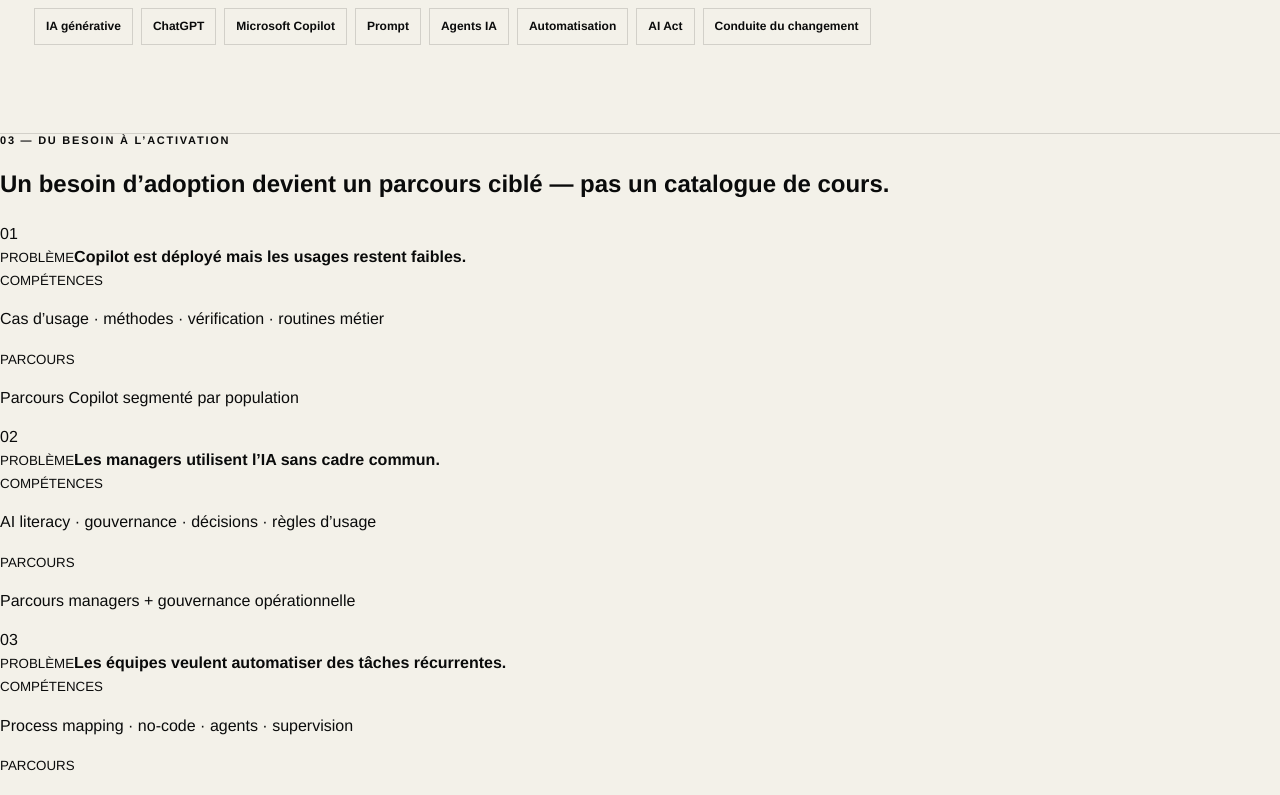
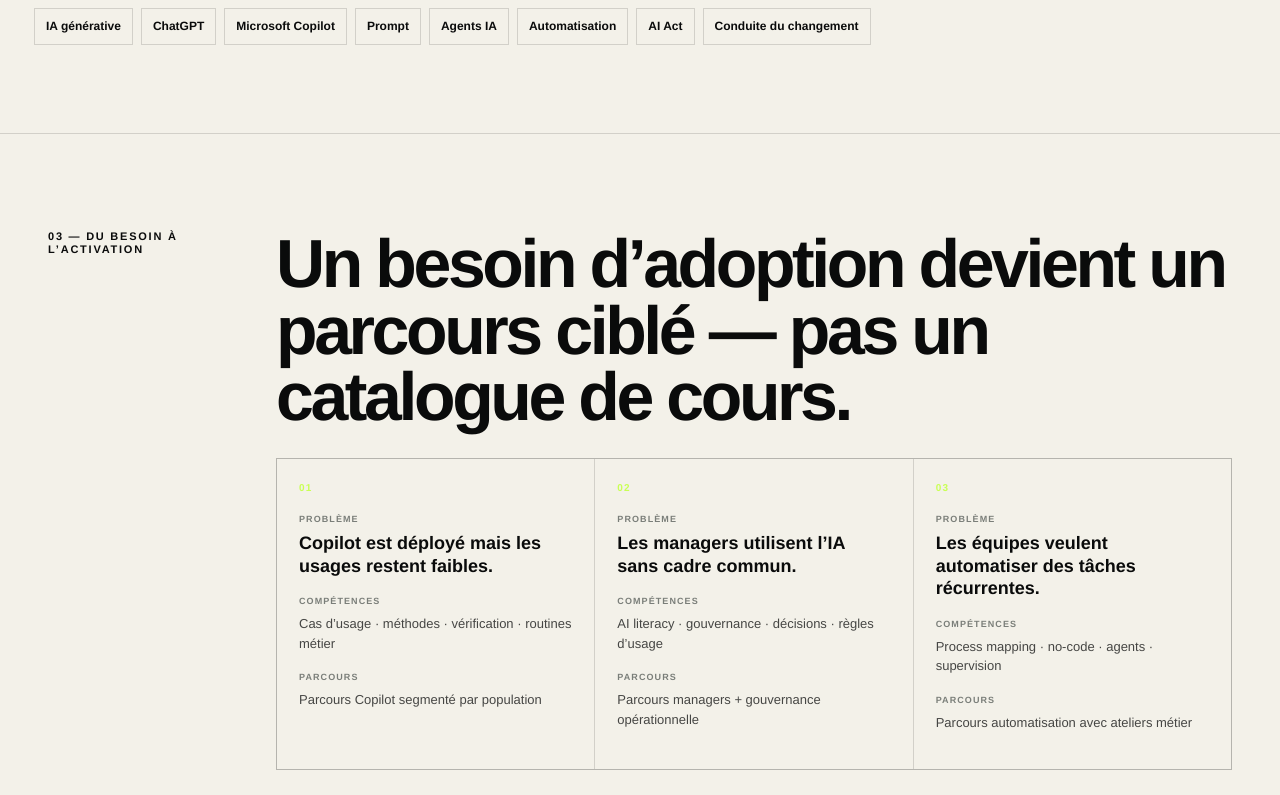
Before and after one commit to aristote-app/Autonomia-MCP, a Next.js app in the folder site/: page /academy in a window 1280 px wide. Shown: the part 1460-2255 px from the top of the page. Built offline with nearby package versions, Linux system fonts and the light colour scheme; no server answers.

Commit message:
style(site): add problem-to-activation section

```diff
--- a/site/app/globals.css
+++ b/site/app/globals.css
@@ -2772,3 +2772,87 @@ button {
     max-width: 880px;
   }
 }
+
+
+/* Experts / Academy problem-to-activation */
+.translationSection {
+  display: grid;
+  gap: 28px;
+  padding: 56px 18px;
+  border-bottom: 1px solid var(--line);
+}
+
+.translationSection h2 {
+  max-width: 980px;
+  margin: 0 0 28px;
+  font-size: clamp(34px, 7vw, 68px);
+  line-height: .98;
+  letter-spacing: -.05em;
+  font-weight: 600;
+}
+
+.translationGrid {
+  display: grid;
+  gap: 1px;
+  border: 1px solid var(--line);
+  background: var(--line);
+}
+
+.translationGrid article {
+  display: grid;
+  gap: 18px;
+  padding: 22px;
+  background: var(--paper);
+}
+
+.theme-dark .translationGrid article {
+  background: #111313;
+}
+
+.translationGrid article > span {
+  color: var(--signal);
+  font-size: 10px;
+  font-weight: 800;
+  letter-spacing: .12em;
+}
+
+.translationGrid article > div {
+  display: grid;
+  gap: 6px;
+}
+
+.translationGrid small {
+  color: var(--muted);
+  font-size: 9px;
+  font-weight: 800;
+  letter-spacing: .12em;
+}
+
+.translationGrid strong {
+  font-size: 18px;
+  line-height: 1.25;
+}
+
+.translationGrid p {
+  margin: 0;
+  font-size: 13px;
+  line-height: 1.5;
+  opacity: .74;
+}
+
+@media (min-width: 900px) {
+  .translationSection {
+    grid-template-columns: 180px minmax(0, 1fr);
+    gap: 48px;
+    padding: 96px 48px;
+  }
+
+  .translationGrid {
+    grid-template-columns: repeat(3, minmax(0, 1fr));
+  }
+
+  .translationGrid article {
+    min-height: 310px;
+    align-content: start;
+  }
+}
```
